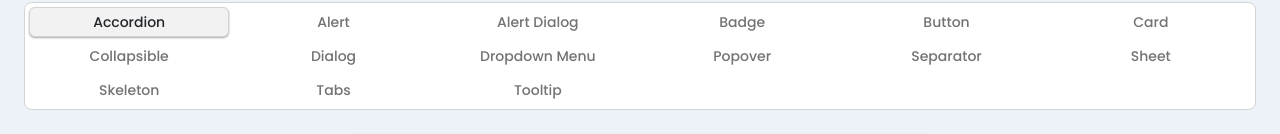
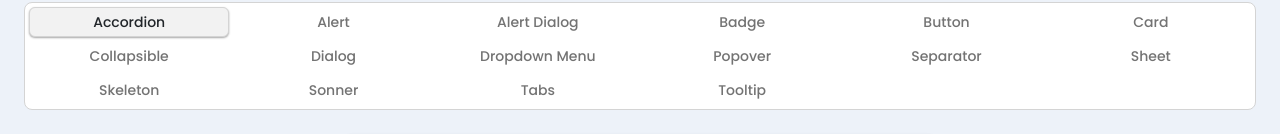
Before and after one commit to DavidCodina/nextjs-2025-template, a Next.js app: page / in a window 1280 px wide. Shown: the part 132-266 px from the top of the page. Built offline with nearby package versions, Linux system fonts and the light colour scheme; no server answers; what use-context-selector would draw is missing.

Commit message:
Added SonnerDemo

```diff
--- a/src/components/ComponentDemos/index.tsx
+++ b/src/components/ComponentDemos/index.tsx
@@ -14,6 +14,7 @@ import { PopoverDemo } from './PopoverDemo'
 import { SeparatorDemo } from './SeparatorDemo'
 import { SheetDemo } from './SheetDemo'
 import { SkeletonDemo } from './SkeletonDemo'
+import { SonnerDemo } from './SonnerDemo'
 import { TabsDemo } from './TabsDemo'
 import { TooltipDemo } from './TooltipDemo'
 
@@ -38,6 +39,7 @@ export const ComponentDemos = () => {
         <TabsTrigger value='separator'>Separator</TabsTrigger>
         <TabsTrigger value='sheet'>Sheet</TabsTrigger>
         <TabsTrigger value='skeleton'>Skeleton</TabsTrigger>
+        <TabsTrigger value='sonner'>Sonner</TabsTrigger>
         <TabsTrigger value='tabs'>Tabs</TabsTrigger>
         <TabsTrigger value='tooltip'>Tooltip</TabsTrigger>
       </TabsList>
@@ -122,6 +124,12 @@ export const ComponentDemos = () => {
 
       {/* ================= */}
 
+      <TabsContent value='sonner'>
+        <SonnerDemo />
+      </TabsContent>
+
+      {/* ================= */}
+
       <TabsContent value='tabs'>
         <TabsDemo />
       </TabsContent>
```
Also changed, not shown: src/components/ComponentDemos/SonnerDemo.tsx (renamed from src/components/sonner/SonnerDemo.tsx).
